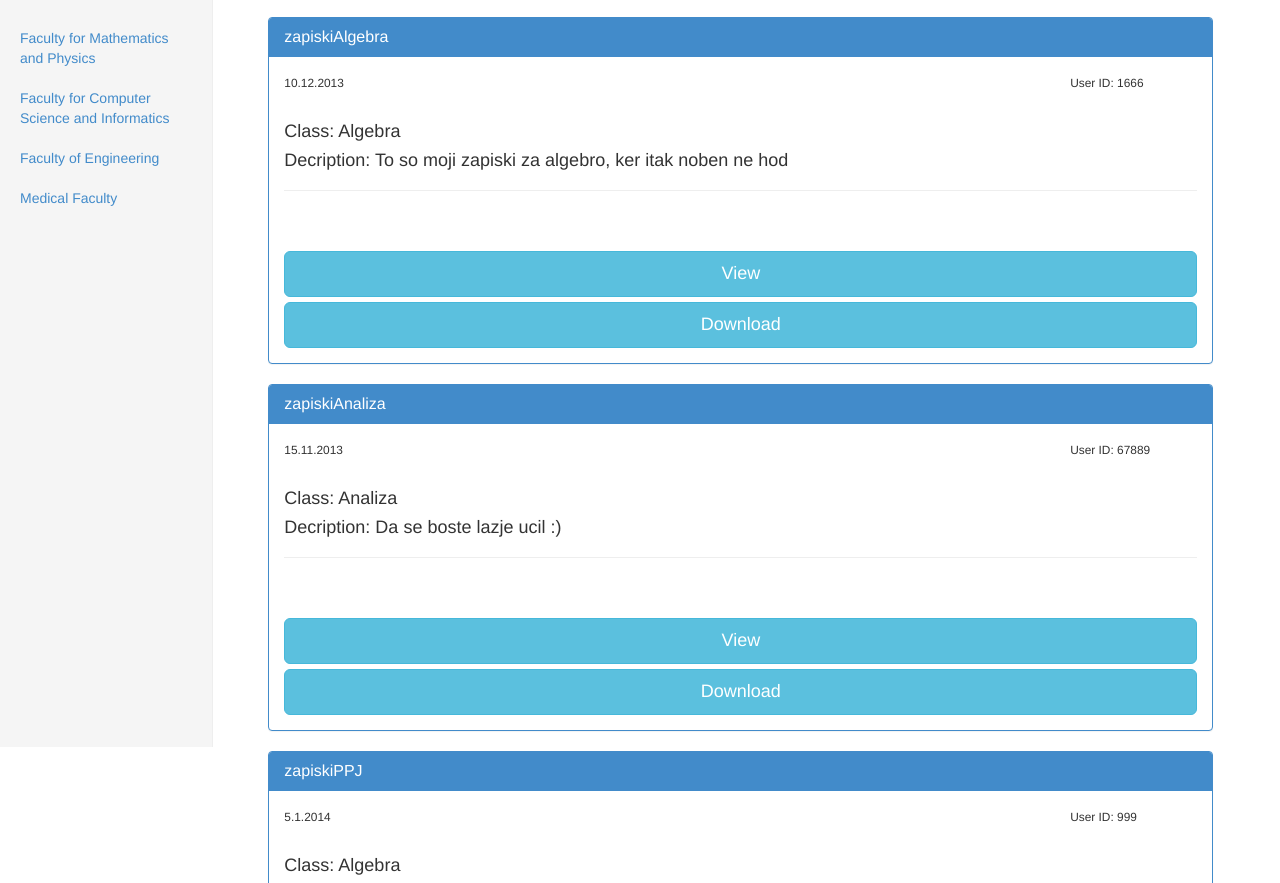
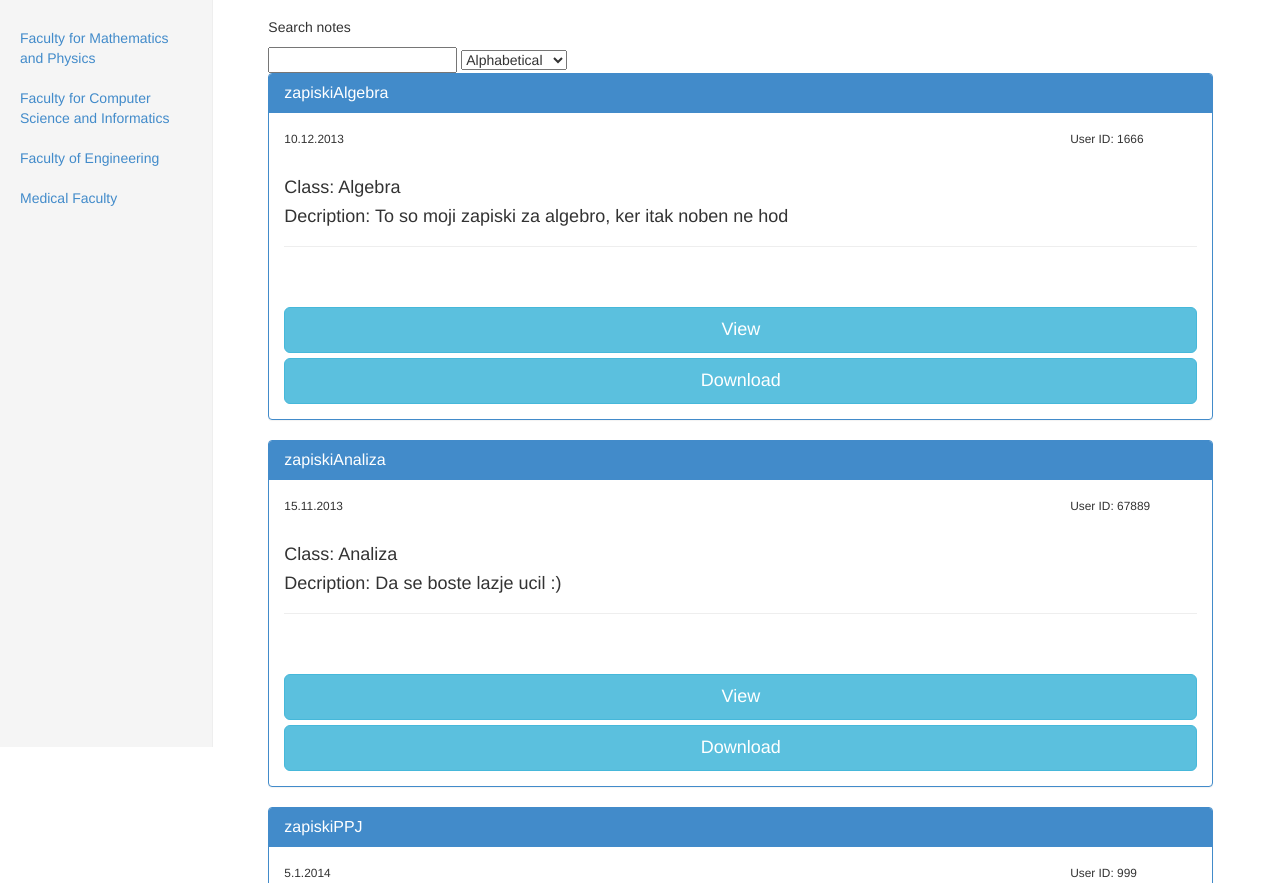
Before and after one commit to zapiski/IPRI_project, a website: page app/index.html at #/browse in a window 1280 px wide. Shown: the part 53-936 px from the top of the page. Drawn offline with Linux system fonts and the light colour scheme.

Commit message:
Dodal filtre

```diff
--- a/app/JSON/notes.json
+++ b/app/JSON/notes.json
@@ -30,7 +30,7 @@
         "dateUploaded": "5.1.2014",
         "dateModified": "15.1.2014",
         "userUploaded": "123",
-        "class": "Algebra",
+        "class": "Principi Programskih Jezikov",
         "handwritten": false,
         "description": "Moji zapiski za PPJ, manjkal sem parkrat, sam vecina je ",
         "rating": 2
--- a/app/js/controllers.js
+++ b/app/js/controllers.js
@@ -5,9 +5,12 @@
 angular.module('myApp.controllers', [])
   .controller('main', function($scope, Class) {
 	$scope.classes = Class.query();
+	$scope.orderProp = 'name';
   })
   .controller('browse', function($scope, Note) {
 	$scope.notes = Note.query();
+	$scope.orderProp = 'name';
+
   })
   .controller('user', function($scope, User) {
 	$scope.users = User.query();
--- a/app/partials/browse.html
+++ b/app/partials/browse.html
@@ -1,8 +1,19 @@
 
 <div class="container" ng-controller="browse">
 
+<p>Search notes</p>   <input ng-model="query">
 
-      <div class="row" ng-repeat="note in notes">
+<select ng-model="orderProp">
+    <option value="name">Alphabetical</option>
+    <option value="dateUploaded">Newest</option>
+    <option value="dateModified">Last modified</option>
+    <option value="class">Class</option>
+    <option value="handwritten">Handwritten</option>
+    <option value="rating">Rating</option>
+
+  </select>
+
+      <div class="row" ng-repeat="note in notes | filter: query | orderBy: orderProp">
       	        <div class="col-md-10">
 
 
```
Also changed, not shown: app/partials/main.html (+13 -3 lines).
